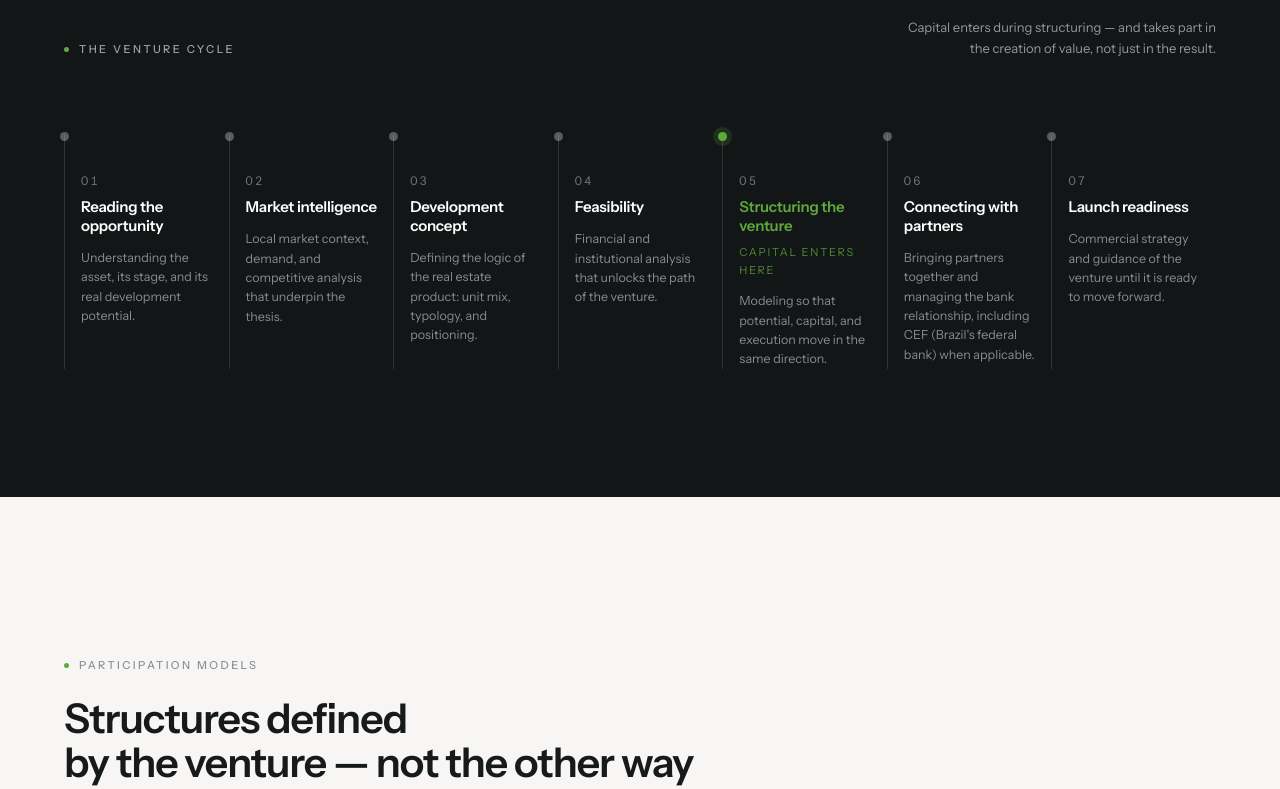
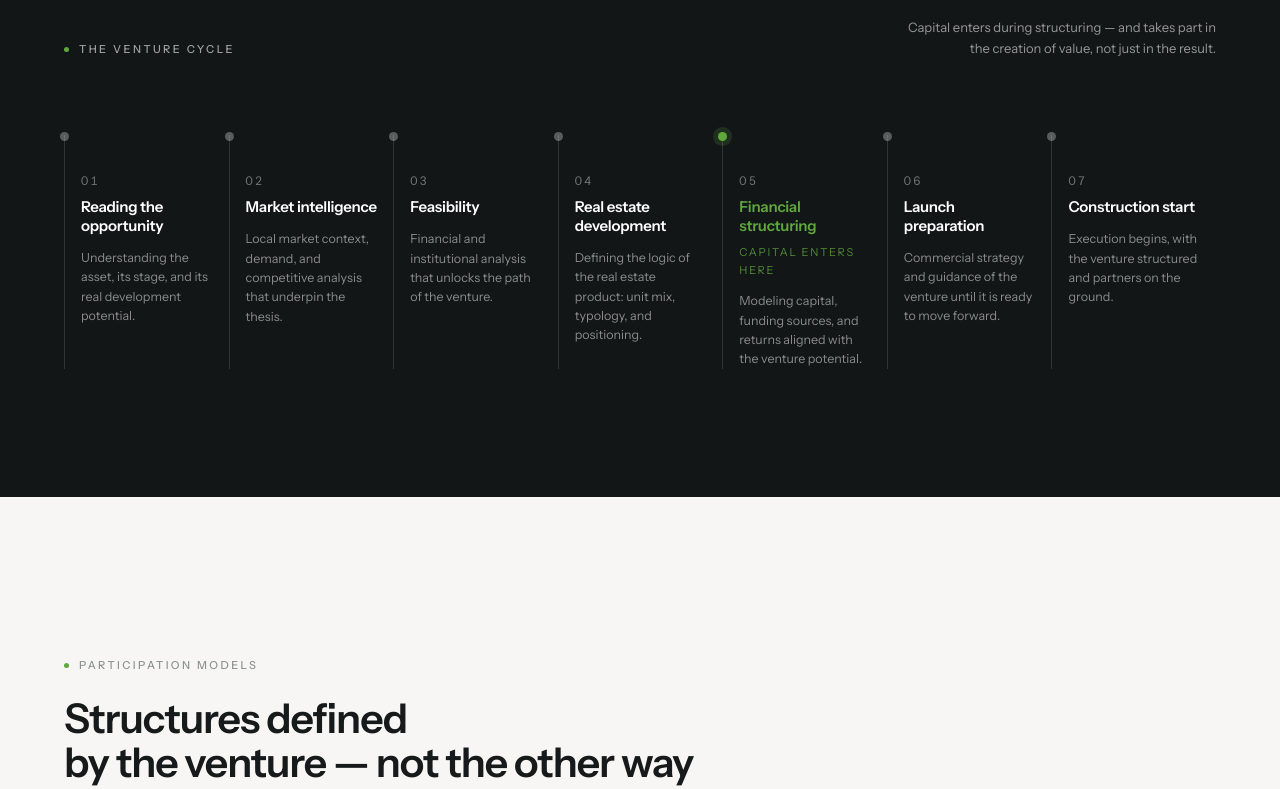
Before and after one commit to VitorABarbosa/OGDI, a Next.js app: page /en/investidores in a window 1280 px wide. Shown: the part 1980-2769 px from the top of the page. Built offline with nearby package versions, Linux system fonts and the light colour scheme.

Commit message:
feat(home): expande Nossa Atuacao para 10 etapas (ate pos-entrega); Investidores mantem as 7 de estruturacao

```diff
--- a/app/_sections/Atuacao/atuacao.data.ts
+++ b/app/_sections/Atuacao/atuacao.data.ts
@@ -1,7 +1,8 @@
-// As 7 etapas da atuação. Apenas a identidade (idx) vive aqui; os textos
-// (title/desc) são resolvidos via i18n no namespace home.atuacao.steps.<idx>,
-// reutilizado tanto pela home (Atuacao) quanto pela página de Investidores
-// (InvestidoresCiclo/Curva).
+// As 10 etapas da atuação (jornada completa, da oportunidade ao pós-entrega).
+// Apenas a identidade (idx) vive aqui; os textos (title/desc) são resolvidos via
+// i18n no namespace home.atuacao.steps.<idx>. A HOME consome as 10; a página de
+// Investidores (Ciclo/Curva) consome apenas as 7 primeiras (fase de estruturação,
+// "valor antes da obra") — ver INVESTIDORES_STEPS abaixo.
 export type AtuacaoStep = { idx: string };
 export const atuacaoSteps: AtuacaoStep[] = [
   { idx: "01" },
@@ -11,6 +12,11 @@ export const atuacaoSteps: AtuacaoStep[] = [
   { idx: "05" },
   { idx: "06" },
   { idx: "07" },
+  { idx: "08" },
+  { idx: "09" },
+  { idx: "10" },
 ];
+// Investidores mostra só a fase pré-obra (1–7): Leitura → Início de obras.
+export const investidoresSteps: AtuacaoStep[] = atuacaoSteps.slice(0, 7);
 // chaves de tag → home.atuacao.tags.* (consumidas pela home)
 export const atuacaoTagKeys = ["consultoria", "parceria", "societaria"] as const;
--- a/app/_sections/InvestidoresPage/InvestidoresCiclo.tsx
+++ b/app/_sections/InvestidoresPage/InvestidoresCiclo.tsx
@@ -1,13 +1,13 @@
 import { getTranslations } from "next-intl/server";
 import { Kicker } from "@/components/ui/Kicker";
-import { atuacaoSteps } from "@/app/_sections/Atuacao/atuacao.data";
+import { investidoresSteps } from "@/app/_sections/Atuacao/atuacao.data";
 
 // Etapa em que o capital entra na operação.
 const CAPITAL_IDX = "05";
 
-// Faixa dark de alto contraste: as 7 etapas da atuação (mesma fonte de
-// dados da home) em uma única linha, com o ponto de entrada do capital
-// como o único acento da seção.
+// Faixa dark de alto contraste: as 7 etapas de estruturação (fase pré-obra,
+// compartilhada com a home) em uma única linha, com o ponto de entrada do
+// capital como o único acento da seção.
 export async function InvestidoresCiclo() {
   const t = await getTranslations("investidores.ciclo");
   const ts = await getTranslations("home.atuacao.steps");
@@ -23,7 +23,7 @@ export async function InvestidoresCiclo() {
 
         <div className="reveal reveal-2 mt-[clamp(48px,6vw,84px)]">
           <ol className="grid grid-cols-1 xl:grid-cols-7">
-            {atuacaoSteps.map((s) => {
+            {investidoresSteps.map((s) => {
               const capital = s.idx === CAPITAL_IDX;
               return (
                 <li key={s.idx} className="relative border-[color:var(--line-dark)] py-6 max-xl:border-t max-xl:pl-9 xl:border-l xl:px-4 xl:py-0">
--- a/app/_sections/InvestidoresPage/InvestidoresCurva.tsx
+++ b/app/_sections/InvestidoresPage/InvestidoresCurva.tsx
@@ -2,7 +2,7 @@
 
 import { useState } from "react";
 import { useTranslations } from "next-intl";
-import { atuacaoSteps } from "@/app/_sections/Atuacao/atuacao.data";
+import { investidoresSteps } from "@/app/_sections/Atuacao/atuacao.data";
 import styles from "./InvestidoresCurva.module.css";
 
 // A curva de valor: linha ascendente que nasce embaixo à esquerda e cruza
@@ -116,7 +116,7 @@ export function InvestidoresCurva() {
       {/* Camada interativa — acima do texto: áreas de toque e popups */}
       <svg className="pointer-events-none absolute inset-0 z-[2] h-full w-full" {...svgProps}>
         {nodes.map((n, i) => {
-          const step = atuacaoSteps[i];
+          const step = investidoresSteps[i];
           const isActive = active === i;
           const popX = Math.min(Math.max(n.x - POP_W / 2, 24), VIEW_W - POP_W - 24);
           // abre para baixo sempre que couber (área livre da curva);
--- a/messages/en.json
+++ b/messages/en.json
@@ -131,6 +131,10 @@
         "societaria": "Partner in the venture"
       },
       "steps": {
+        "10": {
+          "title": "Post-handover",
+          "desc": "Follow-up after handover, consolidating the value the venture created."
+        },
         "01": {
           "title": "Reading the opportunity",
           "desc": "Understanding the asset, its stage, and its real development potential."
@@ -140,24 +144,32 @@
           "desc": "Local market context, demand, and competitive analysis that underpin the thesis."
         },
         "03": {
-          "title": "Development concept",
-          "desc": "Defining the logic of the real estate product: unit mix, typology, and positioning."
-        },
-        "04": {
           "title": "Feasibility",
           "desc": "Financial and institutional analysis that unlocks the path of the venture."
         },
+        "04": {
+          "title": "Real estate development",
+          "desc": "Defining the logic of the real estate product: unit mix, typology, and positioning."
+        },
         "05": {
-          "title": "Structuring the venture",
-          "desc": "Modeling so that potential, capital, and execution move in the same direction."
+          "title": "Financial structuring",
+          "desc": "Modeling capital, funding sources, and returns aligned with the venture potential."
         },
         "06": {
-          "title": "Connecting with partners",
-          "desc": "Bringing partners together and managing the bank relationship, including CEF (Brazil's federal bank) when applicable."
+          "title": "Launch preparation",
+          "desc": "Commercial strategy and guidance of the venture until it is ready to move forward."
         },
         "07": {
-          "title": "Launch readiness",
-          "desc": "Commercial strategy and guidance of the venture until it is ready to move forward."
+          "title": "Construction start",
+          "desc": "Execution begins, with the venture structured and partners on the ground."
+        },
+        "08": {
+          "title": "Launch",
+          "desc": "Market entry, with product, narrative, and commercial strategy ready."
+        },
+        "09": {
+          "title": "Key handover",
+          "desc": "Completion of construction and handover of the finished development."
         }
       }
     },
--- a/messages/es.json
+++ b/messages/es.json
@@ -131,6 +131,10 @@
         "societaria": "Socia de la operación"
       },
       "steps": {
+        "10": {
+          "title": "Posentrega de llaves",
+          "desc": "Seguimiento posterior a la entrega, consolidando el valor generado por la operación."
+        },
         "01": {
           "title": "Lectura de la oportunidad",
           "desc": "Comprensión del activo, su etapa y su potencial real de desarrollo."
@@ -140,24 +144,32 @@
           "desc": "Contexto del mercado local, demanda y lectura competitiva que fundamentan la tesis."
         },
         "03": {
-          "title": "Conceptualización del emprendimiento",
-          "desc": "Definición de la lógica del producto inmobiliario: tipología, mix y posicionamiento."
-        },
-        "04": {
           "title": "Viabilidad",
           "desc": "Análisis financiero e institucional que destraba el camino de la operación."
         },
+        "04": {
+          "title": "Desarrollo inmobiliario",
+          "desc": "Definición de la lógica del producto inmobiliario: tipología, mix y posicionamiento."
+        },
         "05": {
-          "title": "Estructuración de la operación",
-          "desc": "Modelado para que potencial, capital y ejecución avancen en la misma dirección."
+          "title": "Estructuración financiera",
+          "desc": "Modelado de capital, fuentes de recursos y retorno alineados al potencial de la operación."
         },
         "06": {
-          "title": "Conexión con socios",
-          "desc": "Articulación de socios y relación con el banco, incluida la CEF cuando corresponda."
+          "title": "Preparación para el lanzamiento",
+          "desc": "Estrategia comercial y conducción de la operación hasta estar lista para avanzar."
         },
         "07": {
-          "title": "Preparación para el lanzamiento",
-          "desc": "Estrategia comercial y conducción de la operación hasta estar lista para avanzar."
+          "title": "Inicio de obras",
+          "desc": "Arranque de la ejecución, con la operación estructurada y los socios en campo."
+        },
+        "08": {
+          "title": "Lanzamiento",
+          "desc": "Entrada al mercado, con producto, narrativa y estrategia comercial listos."
+        },
+        "09": {
+          "title": "Entrega de llaves",
+          "desc": "Conclusión de la obra y entrega del emprendimiento terminado."
         }
       }
     },
--- a/messages/pt.json
+++ b/messages/pt.json
@@ -131,6 +131,10 @@
         "societaria": "Sócia da operação"
       },
       "steps": {
+        "10": {
+          "title": "Pós-Entrega de chaves",
+          "desc": "Acompanhamento após a entrega, consolidando o valor gerado pela operação."
+        },
         "01": {
           "title": "Leitura da oportunidade",
           "desc": "Entendimento do ativo, do estágio e do potencial real de desenvolvimento."
@@ -140,24 +144,32 @@
           "desc": "Contexto de praça, demanda e leitura concorrencial que fundamenta a tese."
         },
         "03": {
-          "title": "Conceituação do empreendimento",
-          "desc": "Definição da lógica do produto imobiliário: tipologia, mix e posicionamento."
-        },
-        "04": {
           "title": "Viabilidade",
           "desc": "Análise financeira e institucional que destrava o caminho da operação."
         },
+        "04": {
+          "title": "Desenvolvimento imobiliário",
+          "desc": "Definição da lógica do produto imobiliário: tipologia, mix e posicionamento."
+        },
         "05": {
-          "title": "Estruturação da operação",
-          "desc": "Modelagem para que potencial, capital e execução avancem na mesma direção."
+          "title": "Estruturação financeira",
+          "desc": "Modelagem de capital, fontes de recurso e retorno alinhados ao potencial da operação."
         },
         "06": {
-          "title": "Conexão com parceiros",
-          "desc": "Articulação de parceiros e relacionamento com banco, incluindo a CEF quando aplicável."
+          "title": "Preparação para o lançamento",
+          "desc": "Estratégia comercial e condução da operação até estar pronta para avançar."
         },
         "07": {
-          "title": "Preparação para lançamento",
-          "desc": "Estratégia comercial e condução da operação até estar pronta para avançar."
+          "title": "Início de obras",
+          "desc": "Largada da execução, com a operação estruturada e os parceiros em campo."
+        },
+        "08": {
+          "title": "Lançamento",
+          "desc": "Entrada no mercado, com produto, narrativa e estratégia comercial prontos."
+        },
+        "09": {
+          "title": "Entrega de chaves",
+          "desc": "Conclusão da obra e entrega do empreendimento concluído."
         }
       }
     },
```
